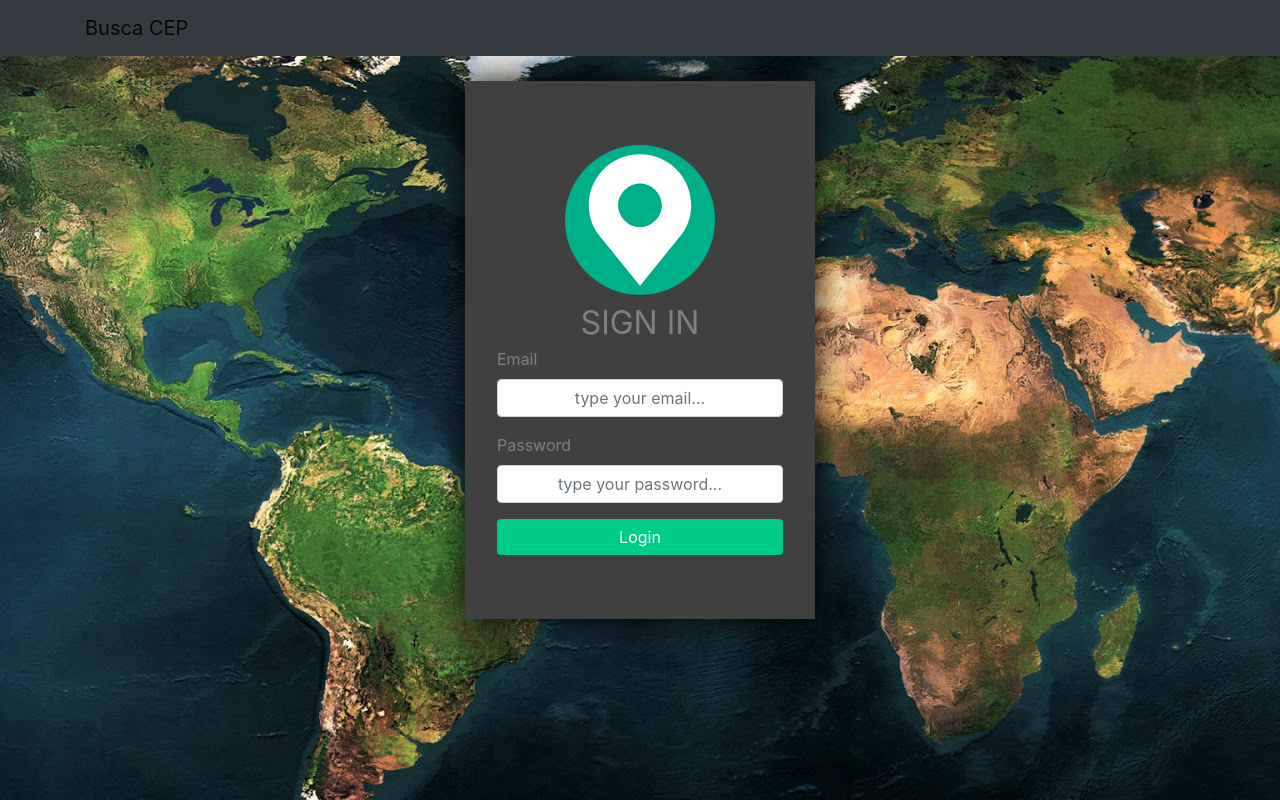
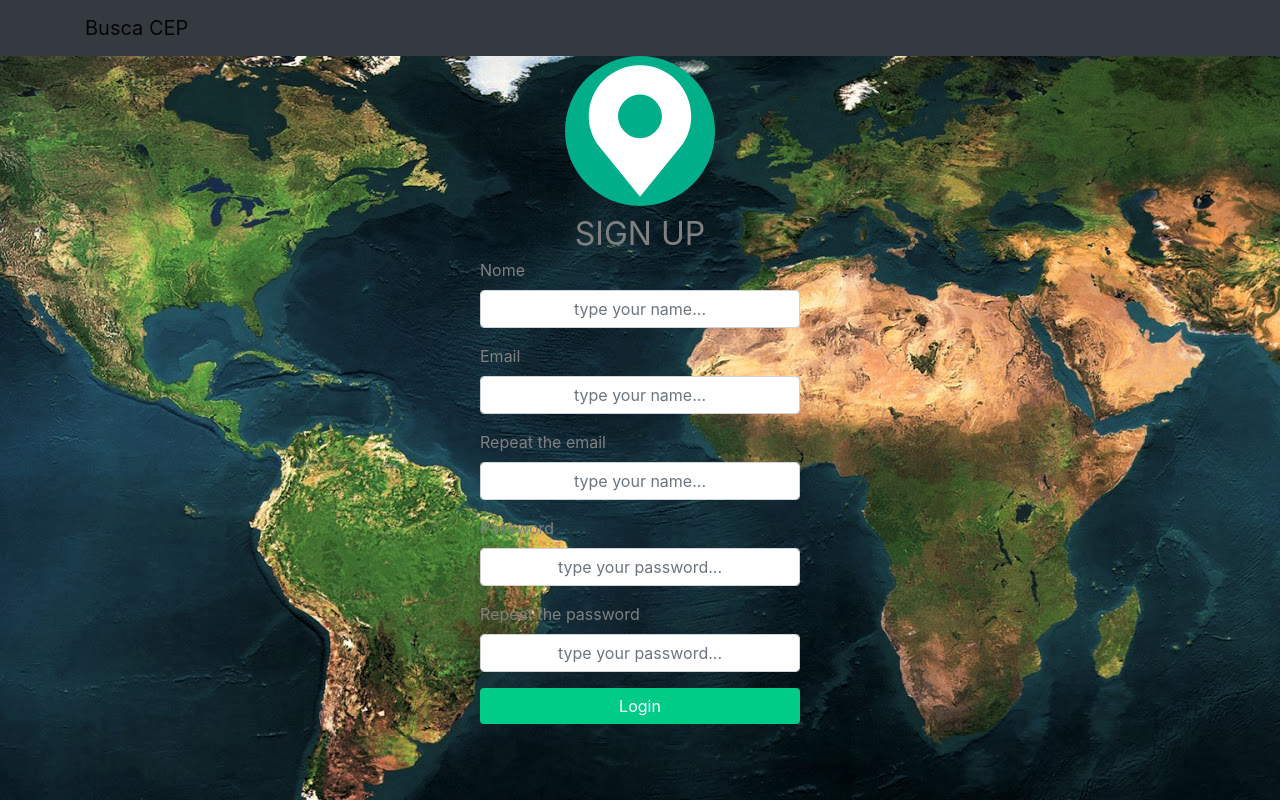
Before and after one commit to lschmidt7/BuscaCEP, a React (Create React App) app in the folder web-front/: page /register in a window 1280 px wide. Built offline with nearby package versions, Linux system fonts and the light colour scheme.

Commit message:
adição de todas as páginas e do módulo de roteamento

```diff
--- a/web-front/package.json
+++ b/web-front/package.json
@@ -11,6 +11,7 @@
     "react": "^17.0.2",
     "react-bootstrap": "^1.5.2",
     "react-dom": "^17.0.2",
+    "react-router-dom": "^5.2.0",
     "react-scripts": "4.0.3",
     "web-vitals": "^1.1.1"
   },
--- a/web-front/src/App.js
+++ b/web-front/src/App.js
@@ -3,8 +3,17 @@ import './styles/App.css';
 import './styles/Main.css'
 import NavigationBar from './components/NavigationBar';
 import Login from './pages/Login';
+import Register from './pages/Register'
+import Home from './pages/Home'
 
 import {Container,Row,Col} from 'react-bootstrap'
+
+import {
+  BrowserRouter as Router,
+  Switch,
+  Route,
+  Link
+} from "react-router-dom";
 
 var sectionStyle = {
    backgroundImage: "url(./img/mapa.jpg)"
@@ -20,7 +29,19 @@ class App extends Component {
           <Container >
             <Row className="justify-content-md-center">
               <Col lg="4">
-                <Login></Login>
+                <Router>
+                <Switch>
+                  <Route path="/login">
+                    <Login />
+                  </Route>
+                  <Route path="/register">
+                    <Register />
+                  </Route>
+                  <Route path="/home">
+                    <Home />
+                  </Route>
+                </Switch>
+                </Router>
               </Col>
             </Row>
           </Container>
--- /dev/null
+++ b/web-front/src/pages/Home.js
@@ -0,0 +1,17 @@
+import React, {Component} from 'react'
+import {Form,Button,Container,Image} from 'react-bootstrap'
+import '../styles/Login.css'
+
+class Home extends Component {
+
+    render()
+    {
+        return (
+            <Container id="login">
+                Home
+            </Container>
+        )
+    }
+}
+
+export default Home;
--- /dev/null
+++ b/web-front/src/pages/Register.js
@@ -0,0 +1,70 @@
+import React, {Component} from 'react'
+import {Form,Button,Container,Image} from 'react-bootstrap'
+import '../styles/Register.css'
+
+class Register extends Component {
+
+    register()
+    {
+        console.log("cadastrando...")
+    }
+
+    render()
+    {
+        return (
+            <Container id="register">
+                <Form>
+
+                    {/* LOGO IMAGE */}
+                    <Form.Row className="justify-content-md-center">
+                        <Image src="./img/pin-green.svg" width="150" height="150" rounded />
+                    </Form.Row>
+
+                    {/* REGISTER TITLE */}
+                    <Form.Row className="justify-content-md-center">
+                        <Form.Text id="login-title">
+                            SIGN UP
+                        </Form.Text>
+                    </Form.Row>
+
+                    {/* NAME */}
+                    <Form.Group>
+                        <Form.Label className="login-label">Nome</Form.Label>
+                        <Form.Control className="login-input" type="Nome" placeholder="type your name..."></Form.Control>
+                    </Form.Group>
+
+                    {/* EMAIL */}
+                    <Form.Group>
+                        <Form.Label className="login-label">Email</Form.Label>
+                        <Form.Control className="login-input" type="Nome" placeholder="type your name..."></Form.Control>
+                    </Form.Group>
+
+                    {/* EMAIL REPEAT */}
+                    <Form.Group>
+                        <Form.Label className="login-label">Repeat the email</Form.Label>
+                        <Form.Control className="login-input" type="Nome" placeholder="type your name..."></Form.Control>
+                    </Form.Group>
+
+                    {/* PASSWORD */}
+                    <Form.Group>
+                        <Form.Label className="login-label">Password</Form.Label>
+                        <Form.Control className="login-input" type="password" placeholder="type your password..."></Form.Control>
+                    </Form.Group>
+
+                    {/* PASSWORD REPEAT*/}
+                    <Form.Group>
+                        <Form.Label className="login-label">Repeat the password</Form.Label>
+                        <Form.Control className="login-input" type="password" placeholder="type your password..."></Form.Control>
+                    </Form.Group>
+
+                    {/* SIGN UP BUTTON */}
+                    <Button onClick={() => this.register()} style={{ color: "white", background: "#00cc88", border: "none" }} block>
+                        Login
+                    </Button>
+                </Form>
+            </Container>
+        )
+    }
+}
+
+export default Register;
--- a/web-front/src/styles/Main.css
+++ b/web-front/src/styles/Main.css
@@ -5,5 +5,5 @@
     height: 100%;
     position: fixed;
     width: 100%;
-    overflow: hidden;
+    overflow: auto;
 }
```
Also changed, not shown: web-front/src/styles/Register.css (added), 1 other file (tests, documents, lock files or other folders).
